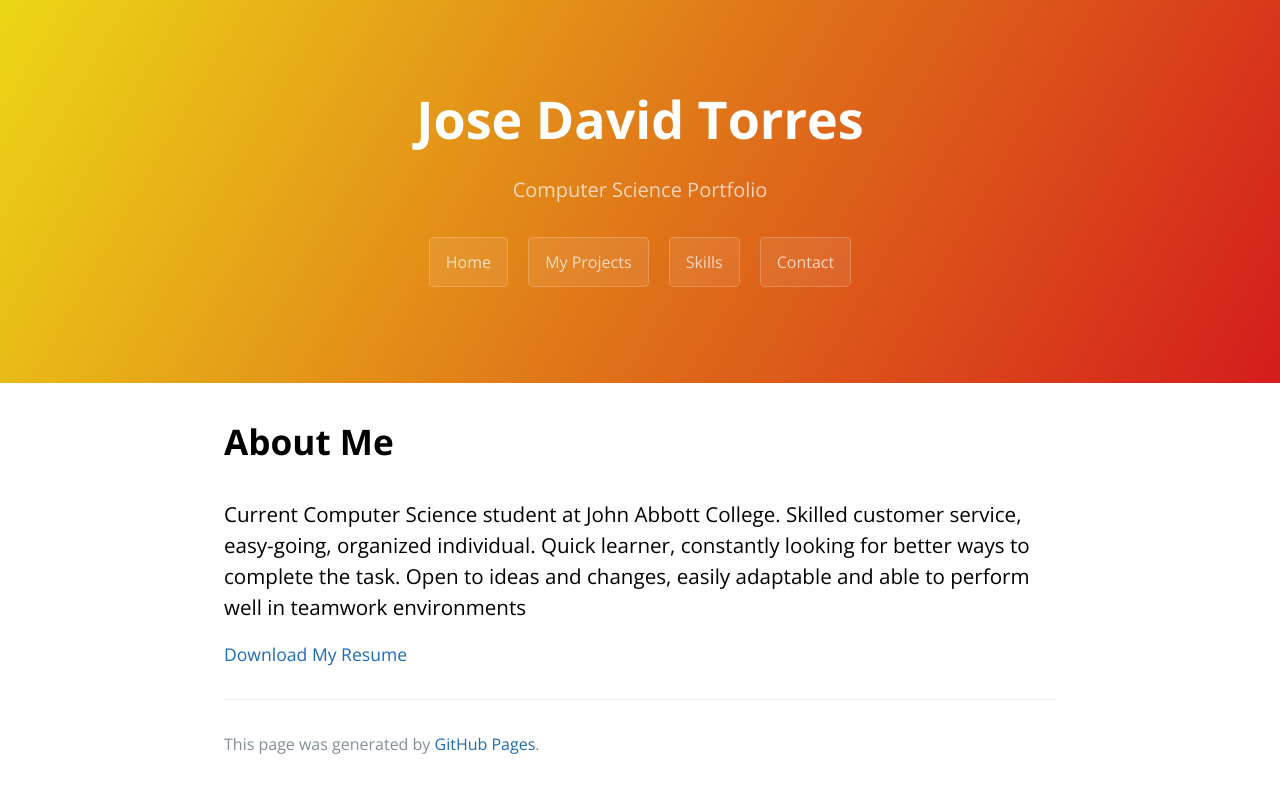
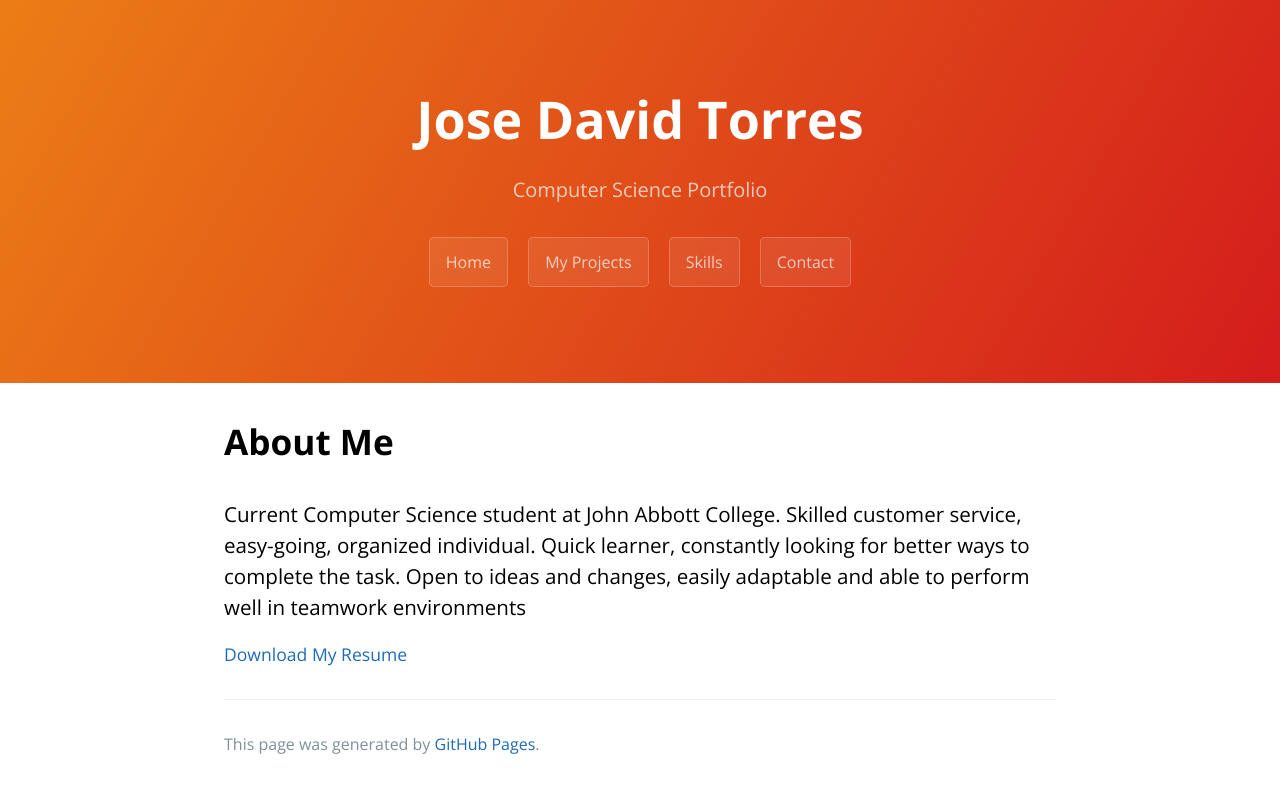
Before and after one commit to Josed0912/josed0912.github.io, a Jekyll site: the page built from index.md, in a window 1280 px wide. Shown: the top 793 px of the page. Built offline with Jekyll 4.4.1, drawn with Linux system fonts in a browser that asks for light colours.

Commit message:
Update variables.scss

```diff
--- a/_sass/variables.scss
+++ b/_sass/variables.scss
@@ -5,7 +5,7 @@ $medium-breakpoint: 42em !default;
 // Headers
 $header-heading-color: #fff !default;
 $header-bg-color: #d41c1c !default;
-$header-bg-color-secondary:  #ecd616 !default;
+$header-bg-color-secondary:  #ec7d16 !default;
 
 // Text
 $section-headings-color: #000000 !default;
```
